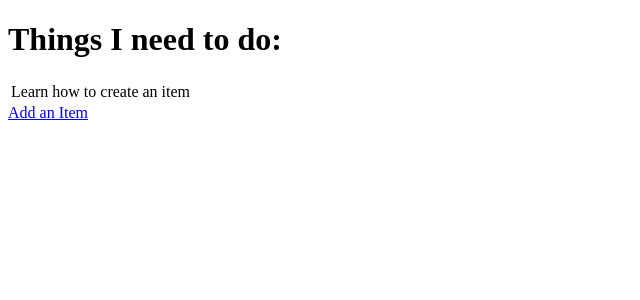
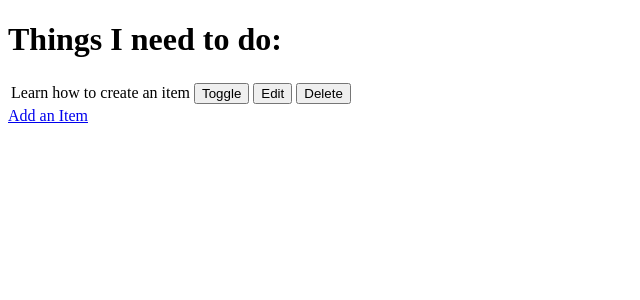
Before and after one commit to miloszmisiek/ci-fsf-hello-django, a Django app: page / in a window 1280 px wide. Shown: the top 300 px of the page, without its empty margins (0-640 px from the left). Run offline with Django 3.2, Linux system fonts and the light colour scheme; data comes from the database, SQL or seed files in the repository; both versions use the stored data as it was after the commit.

Commit message:
Add edit, toggle, delete functionality

```diff
--- a/django_todo/urls.py
+++ b/django_todo/urls.py
@@ -13,12 +13,16 @@ Including another URLconf
     1. Import the include() function: from django.urls import include, path
     2. Add a URL to urlpatterns:  path('blog/', include('blog.urls'))
 """
+from unicodedata import name
 from django.contrib import admin
 from django.urls import path
-from todo.views import get_todo_list, add_item
+from todo import views
 
 urlpatterns = [
     path('admin/', admin.site.urls),
-    path('', get_todo_list, name='get_todo_list'),
-    path('add', add_item, name='add')
+    path('', views.get_todo_list, name='get_todo_list'),
+    path('add', views.add_item, name='add'),
+    path('edit/<item_id>', views.edit_item, name='edit'),
+    path('toggle/<item_id>', views.toggle_item, name='toggle'),
+    path('delete/<item_id>', views.delete_item, name='delete'),
 ]
--- a/todo/templates/todo/todo_list.html
+++ b/todo/templates/todo/todo_list.html
@@ -18,6 +18,21 @@
             {% else %}
             <td>{{ item.name }}</td>
             {% endif %}
+            <td>
+                <a href="/toggle/{{ item.id }}">
+                    <button>Toggle</button>
+                </a>
+            </td>
+            <td>
+                <a href="/edit/{{ item.id }}">
+                    <button>Edit</button>
+                </a>
+            </td>
+            <td>
+                <a href="/delete/{{ item.id }}">
+                    <button>Delete</button>
+                </a>
+            </td>
         </tr>
         {% empty %}
         <tr>
--- a/todo/views.py
+++ b/todo/views.py
@@ -1,4 +1,4 @@
-from django.shortcuts import render, redirect
+from django.shortcuts import render, redirect, get_object_or_404
 from .models import Item
 from .forms import ItemForm
 
@@ -24,3 +24,27 @@ def add_item(request):
         'form': form
     }
     return render(request, 'todo/add_item.html', context)
+
+def edit_item(request, item_id):
+    item = get_object_or_404(Item, id=item_id)
+    if request.method == 'POST':
+        form = ItemForm(request.POST, instance=item)
+        if form.is_valid():
+            form.save()
+            return redirect('get_todo_list')
+    form = ItemForm(instance=item)
+    context = {
+        'form': form
+    }
+    return render(request, 'todo/edit_item.html', context)
+
+def toggle_item(request, item_id):
+    item = get_object_or_404(Item, id=item_id)
+    item.done = not item.done
+    item.save()
+    return redirect('get_todo_list')
+
+def delete_item(request, item_id):
+    item = get_object_or_404(Item, id=item_id)
+    item.delete()
+    return redirect('get_todo_list')
```
Also changed, not shown: todo/templates/todo/edit_item.html (added, +26 -0 lines), db.sqlite3, todo/forms.py (renamed from todo/templates/form.py).
